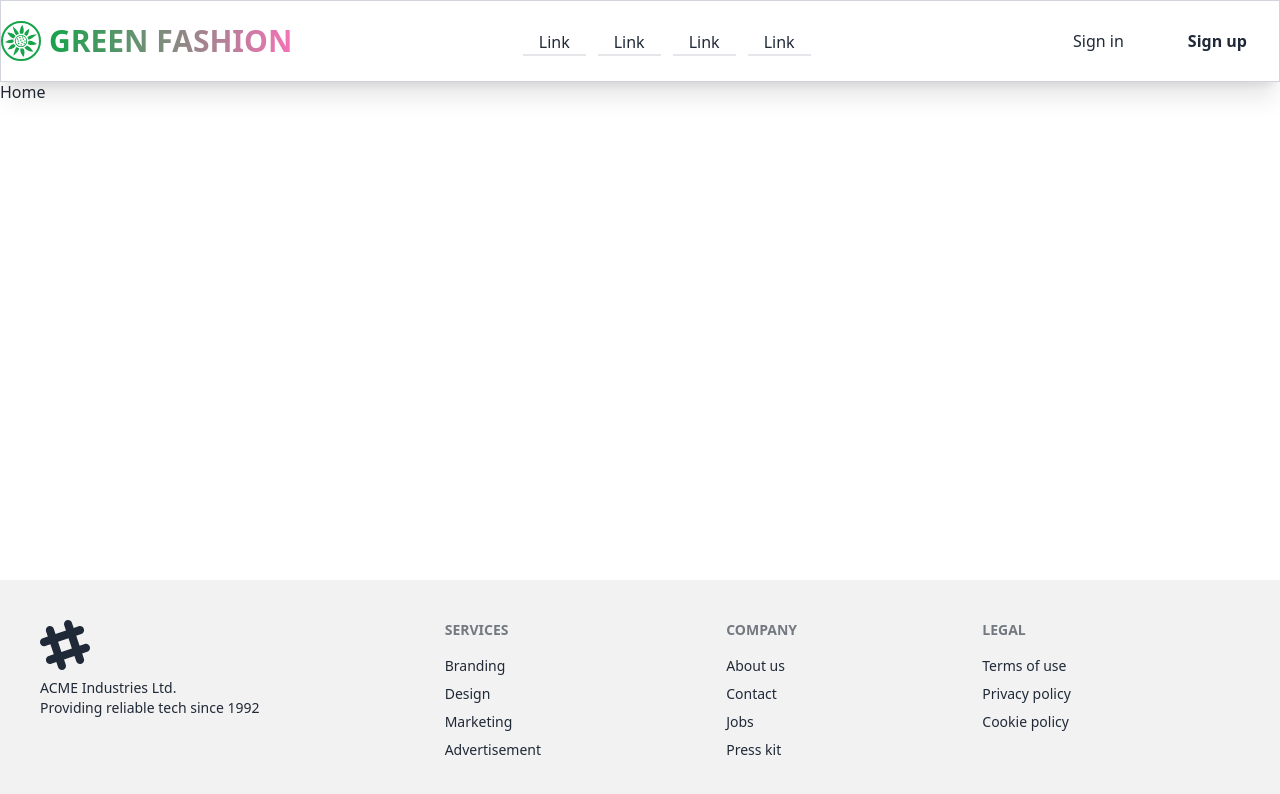
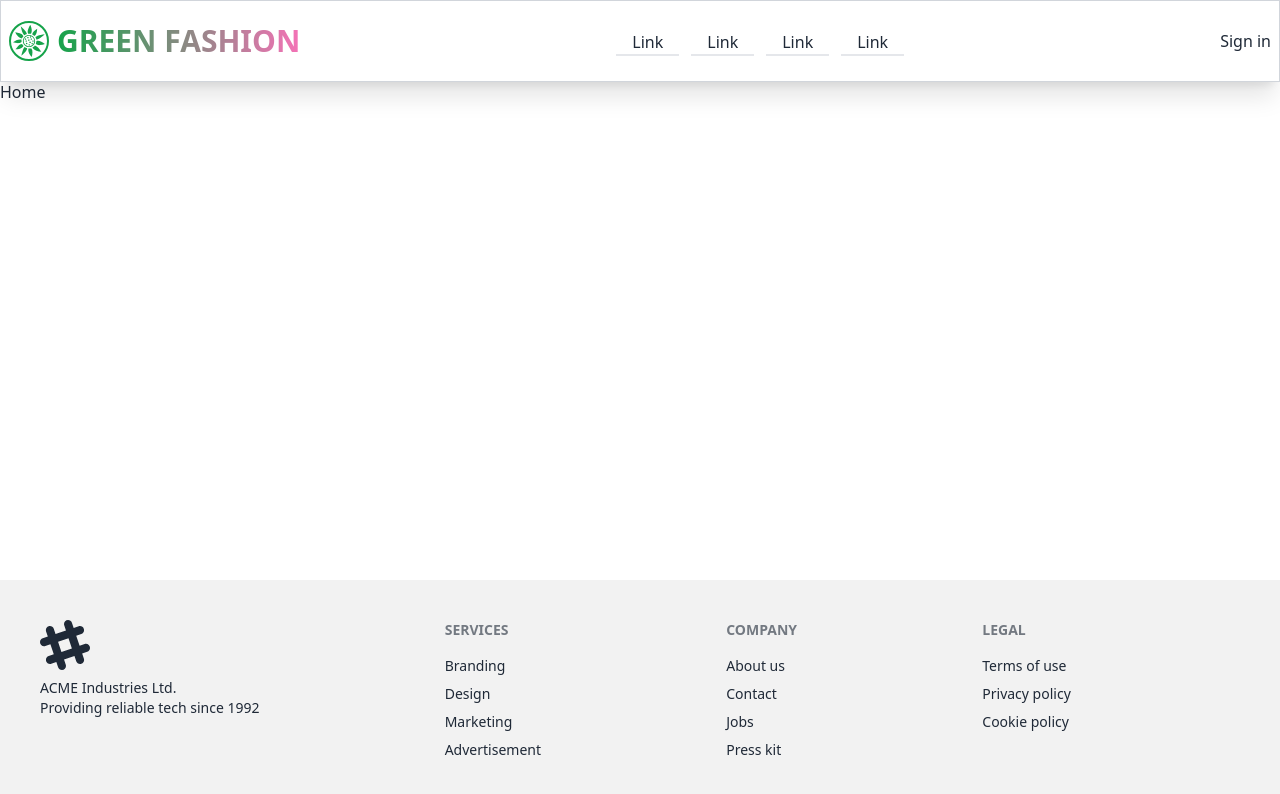
Before and after one commit to MukterHossain/green-fashion, a React (Vite) app: page / in a window 1280 px wide. Shown: the top 794 px of the page. Built offline with nearby package versions, Linux system fonts and the light colour scheme.

Commit message:
css changed in Navbar

```diff
--- a/src/Share/Navbar.jsx
+++ b/src/Share/Navbar.jsx
@@ -4,7 +4,7 @@ import { GiSunflower } from "react-icons/gi";
 const Navbar = () => {
   return (
     <div>
-      <header className="py-4 dark:bg-gray-100 dark:text-gray-800 shadow-xl fixed w-full border border-gray-300">
+      <header className="py-4 px-2 dark:bg-gray-100 dark:text-gray-800 shadow-xl fixed w-full border border-gray-300">
         <div className="max-w-7xl flex justify-between items-center h-12 mx-auto">
           <div className="flex items-center gap-x-2">
             <Link to={'/'} className=" ">
@@ -51,10 +51,7 @@ const Navbar = () => {
             </li>
           </ul>
           <div className="items-center flex-shrink-0 hidden lg:flex">
-            <button className="self-center px-8 py-3 rounded">Sign in</button>
-            <button className="self-center px-8 py-3 font-semibold rounded dark:bg-violet-600 dark:text-gray-50">
-              Sign up
-            </button>
+            <button className="self-center   rounded">Sign in</button>
           </div>
           <button className="p-4 lg:hidden">
             <svg
```
